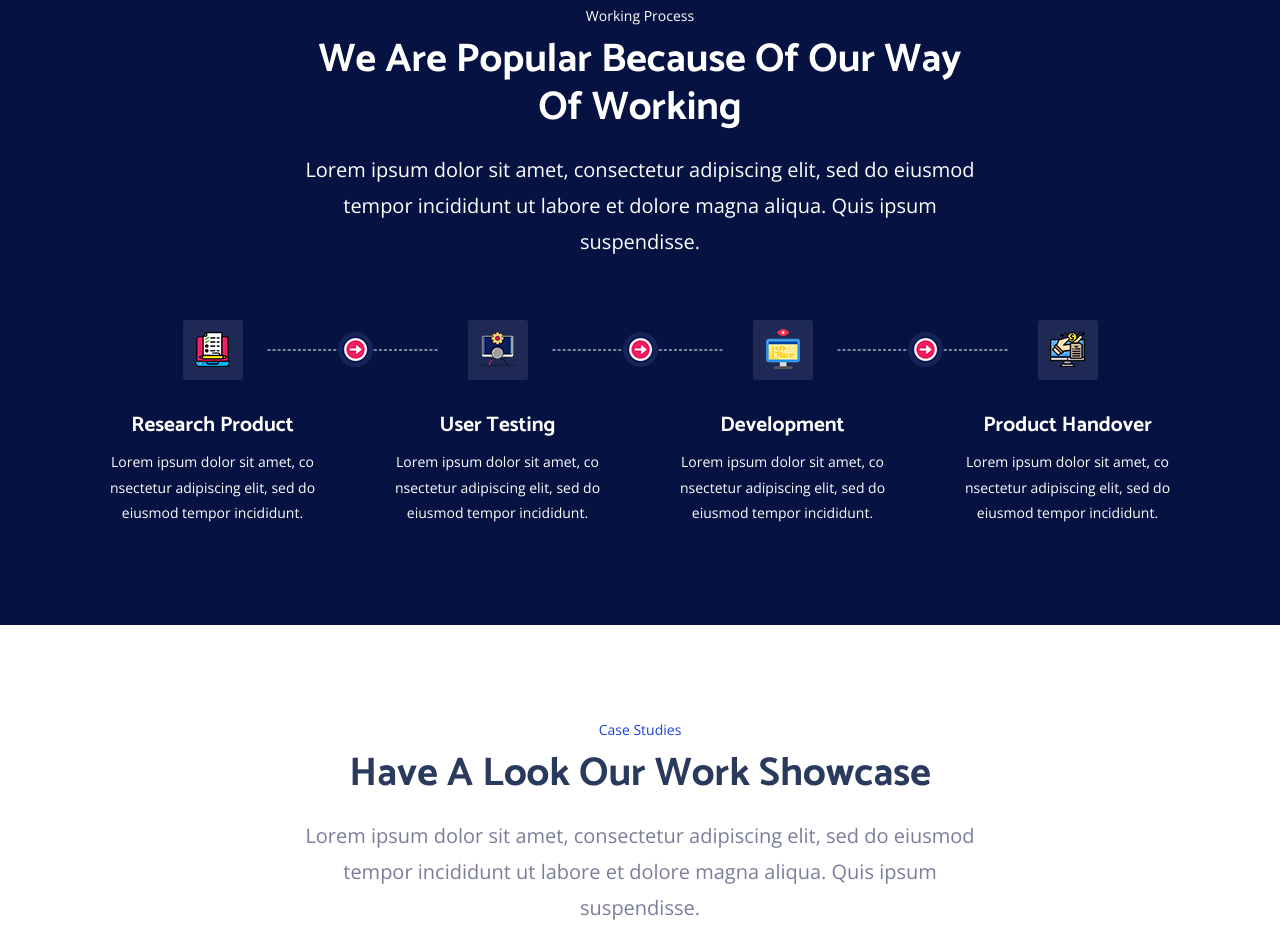
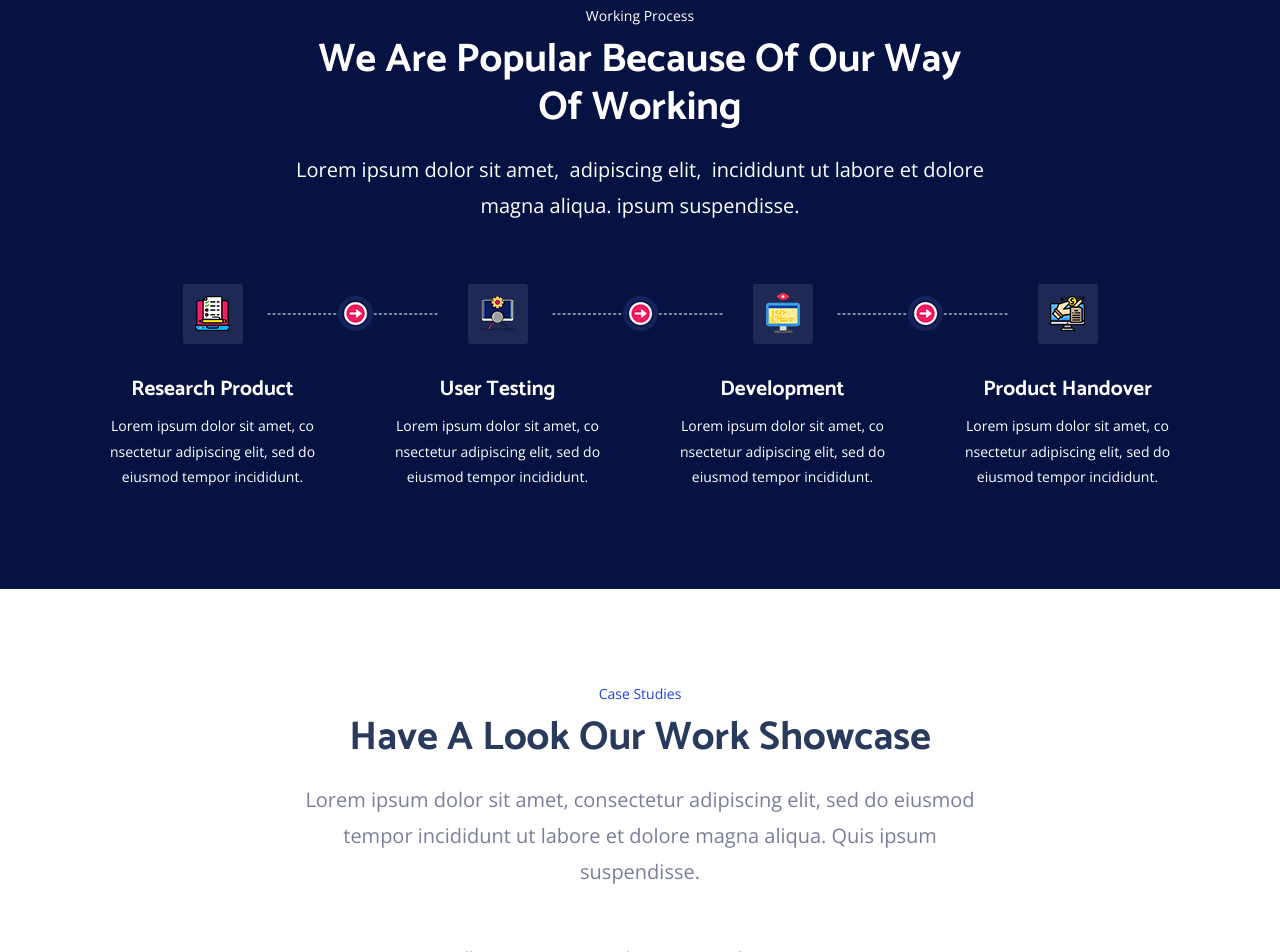
Before and after one commit to SergeyKitsul/Hostov, a plain HTML site: page index.html in a window 1280 px wide. Shown: the part 3709-4661 px from the top of the page. Drawn offline with nearby package versions, Linux system fonts and the light colour scheme; a script that the page names is missing.

Commit message:
Первый коммит

```diff
--- a/index.html
+++ b/index.html
@@ -396,9 +396,7 @@
           <span>Working Process</span>
           <h2>We are popular because of our way of working</h2>
           <p>
-            Lorem ipsum dolor sit amet, consectetur adipiscing elit, sed do
-            eiusmod tempor incididunt ut labore et dolore magna aliqua. Quis
-            ipsum suspendisse.
+            Lorem ipsum dolor sit amet,&nbsp; adipiscing elit,&nbsp; incididunt ut labore et dolore magna aliqua. ipsum suspendisse.
           </p>
         </div>
 
```
Also changed, not shown: dev/backup/24.03.02.18.39/index.html (renamed from dev/backup/23.09.11.12.49/index.html, +3 -3 lines), 1 other file.
